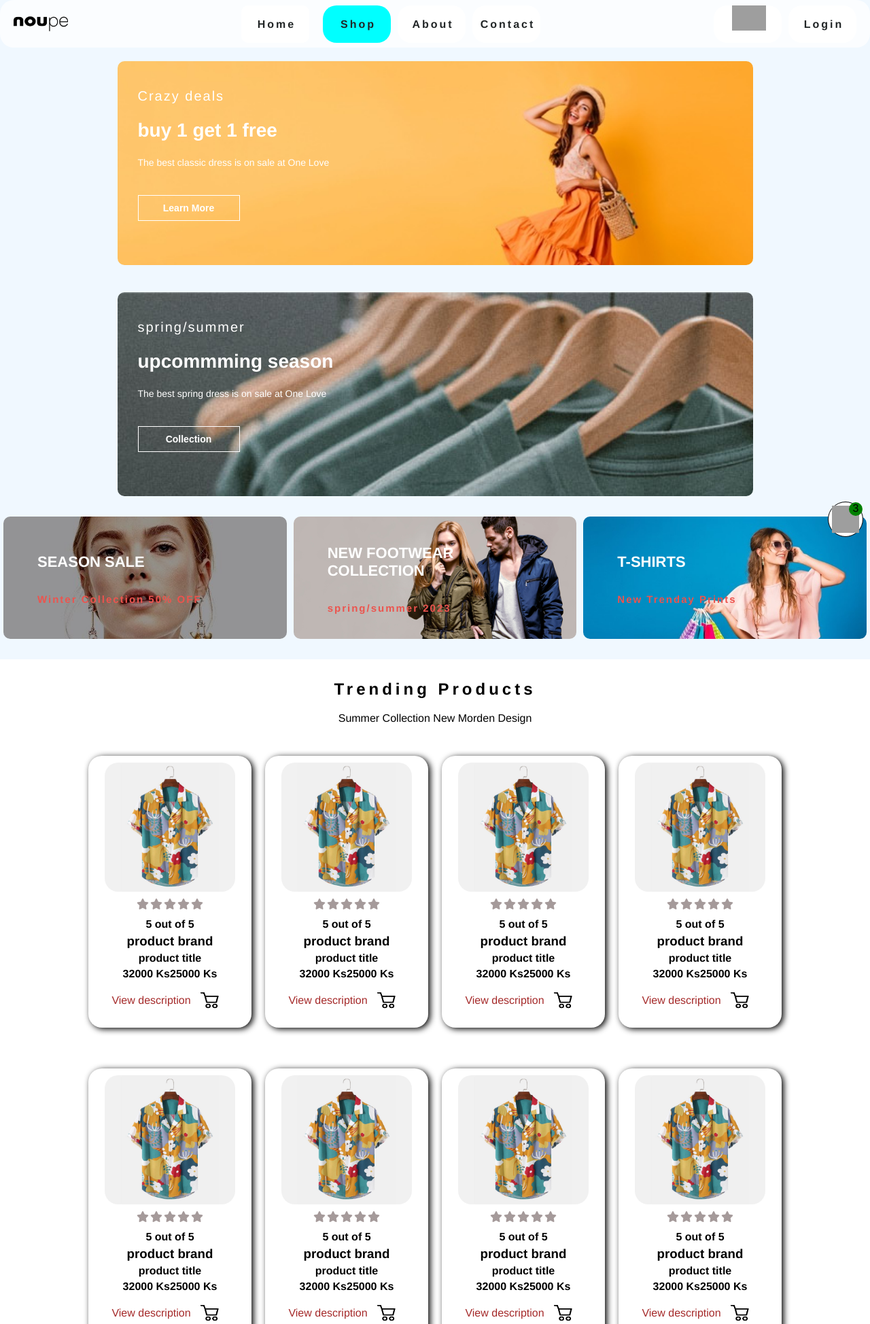
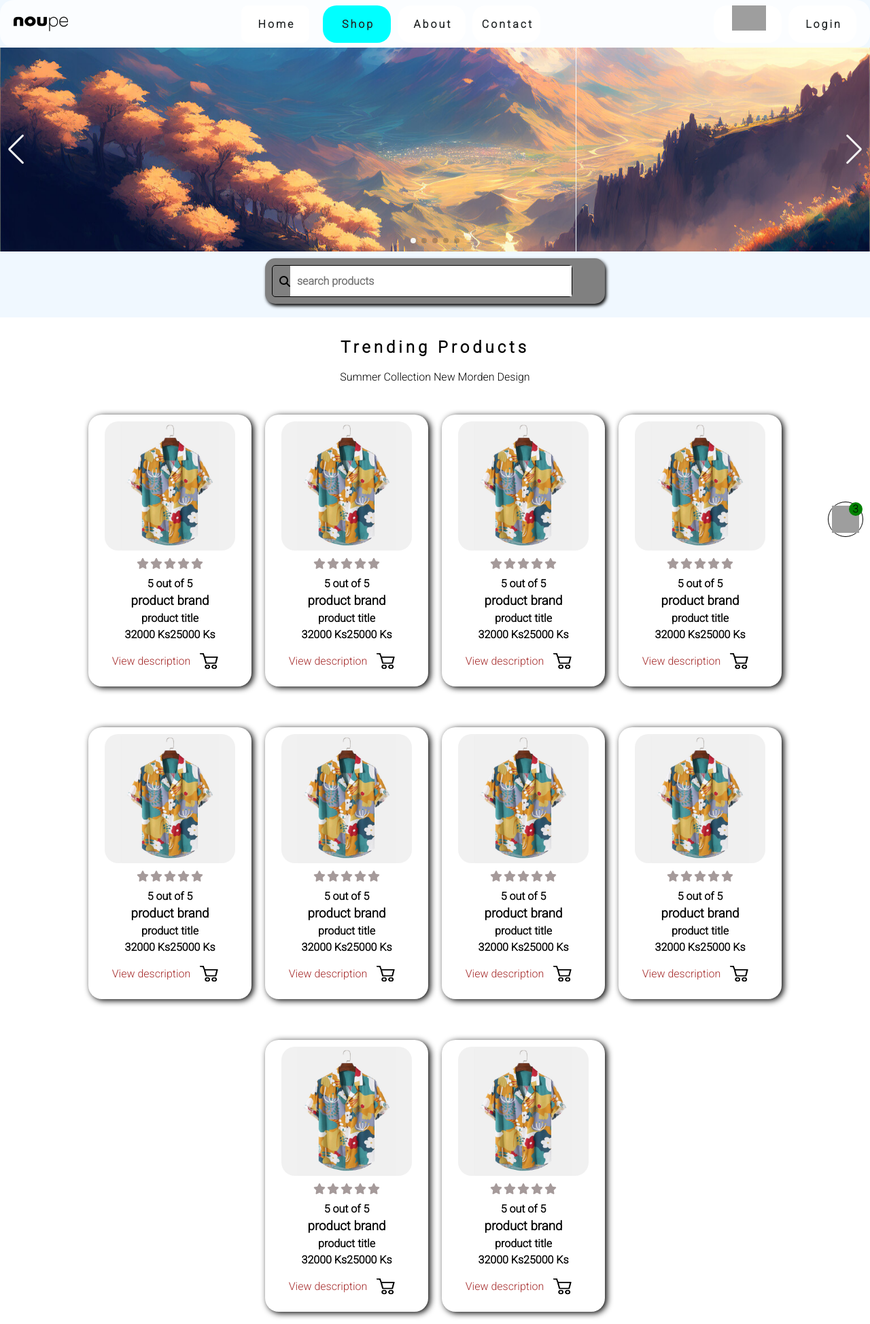
Before and after one commit to HM3IT/Keyboard-E-commerce-website, a PHP site: page /shop-page.php in a window 1280 px wide. Shown: the top 1948 px of the page at 68% size. Run offline with PHP 8.4, Linux system fonts and the light colour scheme; grey boxes are pictures that could not be loaded.

Commit message:
4th (added search-bar feature)

```diff
--- a/css/base.css
+++ b/css/base.css
@@ -1,9 +1,13 @@
+@import url("https://fonts.googleapis.com/css2?family=Roboto:wght@300&display=swap");
+
+* {
+  font-family: "Roboto", sans-serif, Arial, Verdana;
+}
+
 body {
   margin: 0;
   padding: 0;
   background-color: aliceblue;
-  font-family: "Franklin Gothic Medium", "Segoe UI", Tahoma, Geneva, Verdana,
-    sans-serif, "Arial Narrow", Arial, sans-serif;
 }
 /* Hide the scrollbar for elements with overflow: scroll */
 ::-webkit-scrollbar {
--- a/css/cart-list.css
+++ b/css/cart-list.css
@@ -43,7 +43,7 @@
 }
 .card-list-box-description1 {
   padding: 5px;
-  max-width: 270px;
+  width: 270px;
 }
 
 .card-list-box-description2 {
--- /dev/null
+++ b/css/search-bar.css
@@ -0,0 +1,108 @@
+/*  ======Content=====
+1. search box+result container styling
+2. searched result list styling
+3. sesarched item box stylign
+  3.1 stock detial text
+  3.2 item title, description styling
+4. found-nothing text styling
+====================== */
+
+/* 1. search box+result container styling */
+.product-search-bar-container {
+  width: 480px;
+  max-height: 580px;
+  background-color: grey;
+  margin: 10px auto;
+  padding: 10px;
+  box-shadow: 2px 3px 5px black;
+  border-radius: 15px;
+  position: relative;
+
+}
+.product-search-bar-container form {
+  border: 1px solid black;
+  border-radius: 5px;
+  width: 440px;
+  display: flex;
+  flex-direction: row;
+  align-items: center;
+}
+.product-search-bar-container form input {
+  border: none;
+  outline: none;
+  font-size: 1rem;
+  font-weight: 600;
+  width: 100%;
+  height: 25px;
+  padding: 10px;
+}
+.product-search-bar-container form i {
+  padding-left: 10px;
+}
+
+/* 2. searched result list styling */
+.product-search-bar-container .matched-item-lists{
+  max-height: 420px;
+  overflow-y: scroll;
+  position: absolute;
+  top: 75px;
+  left: 0;
+  background-color: #fff;
+  border-radius: 15px;
+  box-shadow: 3px 4px 5px black;
+}
+.product-search-bar-container .matched-item-lists li{
+  display: none;
+}
+.product-search-bar-container .matched-item-box {
+  width: 100%;
+  height: 100px;
+  display: flex;
+}
+/* 3. sesarched item box stylign */
+
+.product-search-bar-container .matched-item-box img {
+  width: 100px;
+  height: 100px;
+  padding: 5px;
+}
+
+/* 3.1 stock detial text */
+.product-search-bar-container .stock-info {
+  display: block;
+  width: 70px;
+  line-height: 25px;
+  text-align: center;
+  height: 25px;
+  color: #fff;
+  font-weight: 600;
+}
+.in-stock {
+  background-color: rgb(60, 253, 60);
+}
+.out-stock {
+  background-color: rgb(252, 36, 16);
+}
+
+/* 3.2 item title, description styling */
+.item-title,
+.item-detail,
+.item-price {
+  margin: 2px 0;
+}
+
+.item-description {
+  font-size: 0.75rem;
+  padding: 10px;
+}
+.item-price {
+  color: rgb(63, 95, 240);
+}
+
+/* 4. found-nothing text styling */
+.found-nothing{
+  width: 100%;
+  height: 50px;
+  text-align: center;
+  line-height: 50px;
+}
--- /dev/null
+++ b/pages/search-bar.php
@@ -0,0 +1,70 @@
+  <section class="product-search-bar-container">
+    <form action="">
+      <i class="fas fa-search"></i>
+      <input type="text" id="search-item" placeholder="search products" onkeyup="searchItem()" />
+    </form>
+    <div id="search-bar-result">
+      <ul class="matched-item-lists">
+
+        <?php
+        $matched_count = 3;
+        for ($i = 0; $i < $matched_count; $i++) {
+        ?>
+          <li>
+            <div class="matched-item-box">
+              <img src="../images/Products/Summer-shirts/f1.jpg" alt="" />
+              <div class="item-description">
+                <?php
+                if ($i % 2 == 0) {
+                ?>
+                  <span class="stock-info in-stock"> In stock</span>
+                <?php
+                } else {
+                ?>
+                  <span class="stock-info out-stock">out-of-stock</span>
+                <?php
+                }
+                ?>
+                <h2 class="item-title">T shirt</h2>
+                <p class="item-detail">T shirt for a men to wear in summer. Has a fine material and cold in hot weather : ) </p>
+                <h4 class="item-price">25,000 Ks</h4>
+              </div>
+            </div>
+            <hr>
+          </li>
+        <?php
+        }
+        ?>
+
+        <?php
+
+        for ($i = 0; $i < $matched_count; $i++) {
+        ?>
+          <li>
+            <div class="matched-item-box">
+              <img src="../images/Products/Summer-shirts/f2.jpg" alt="" />
+              <div class="item-description">
+                <?php
+                if ($i % 2 == 0) {
+                ?>
+                  <span class="stock-info in-stock"> In stock</span>
+                <?php
+                } else {
+                ?>
+                  <span class="stock-info out-stock">out-of-stock</span>
+                <?php
+                }
+                ?>
+                <h2 class="item-title">Good Shirt</h2>
+                <p class="item-detail">T shirt for a men to wear in summer. Has a fine material and cold in hot weather : ) </p>
+                <h4 class="item-price">25,000 Ks</h4>
+              </div>
+            </div>
+            <hr>
+          </li>
+        <?php
+        }
+        ?>
+      </ul>
+    </div>
+  </section>
--- /dev/null
+++ b/scripts/search-bar.js
@@ -0,0 +1,46 @@
+// Optimizing the searching process
+const delayTimer = 700;
+let timeoutId;
+
+// callback function:func
+function debounce(func, delay) {
+  clearTimeout(timeoutId);
+  timeoutId = setTimeout(func, delay);
+}
+
+const searchItem = () => {
+  debounce(function () {
+    const searchBox = document
+      .getElementById("search-item")
+      .value.toUpperCase();
+    const itemContainer = document.querySelector(".matched-item-lists");
+    const items = itemContainer.querySelectorAll("li");
+
+    if (searchBox.length < 1) {
+      items.forEach((item) => {
+        item.style.display = "none";
+      });
+    } else {
+      let isFound = false;
+      items.forEach((item) => {
+        const itemTitle = item.querySelector(".item-title");
+        if (itemTitle) {
+          if (itemTitle.textContent.toUpperCase().includes(searchBox)) {
+            item.style.display = "block";
+            isFound = true;
+          } else {
+            item.style.display = "none";
+          }
+        }
+      });
+      if (!isFound) {
+        // Create a new nothingLi element for the "found nothing" message
+        const nothingLi = document.createElement("li");
+        nothingLi.classList.add("found-nothing");
+        nothingLi.style.display = "block";
+        nothingLi.innerHTML = "<div><span>Found nothing</span></div>";
+        itemContainer.insertBefore(nothingLi, items[0]);
+      }
+    }
+  }, delayTimer);
+};
--- a/shop-page.php
+++ b/shop-page.php
@@ -10,6 +10,8 @@
     <link rel="stylesheet" href="https://cdn.jsdelivr.net/npm/swiper@9/swiper-bundle.min.css" />
     <link rel="stylesheet" href="css/base.css">
     <link rel="stylesheet" href="css/navbar.css">
+    <link rel="stylesheet" href="css/base.css">
+    <link rel="stylesheet" href="css/search-bar.css" />
     <link rel="stylesheet" href="css/shop-banner.css">
     <link rel="stylesheet" href="css/swiper.css">
     <link rel="stylesheet" href="css/product-section.css">
@@ -25,13 +27,16 @@
     define('COMPONENTS_PATH', './pages/');
 
     require COMPONENTS_PATH . 'navbar.html';
-    require COMPONENTS_PATH . 'shop-banner.html';
+    require COMPONENTS_PATH . 'swiper.html';
+    require COMPONENTS_PATH . 'search-bar.php';
     require COMPONENTS_PATH . 'product-section.php';
     require COMPONENTS_PATH . 'cart-list.php';
-    require COMPONENTS_PATH . 'swiper.html';
+    require COMPONENTS_PATH . 'shop-banner.html';
+
     require COMPONENTS_PATH . 'footer.html';
     ?>
     <script src="scripts/navbar.js"> </script>
+    <script src="../scripts/search-bar.js"></script>
     <script src="scripts/product-section.js"> </script>
     <script src="scripts/cart-list.js"></script>
     <script src=""></script>
```
Also changed, not shown: pages/feature-section.html (+6 -6 lines).
